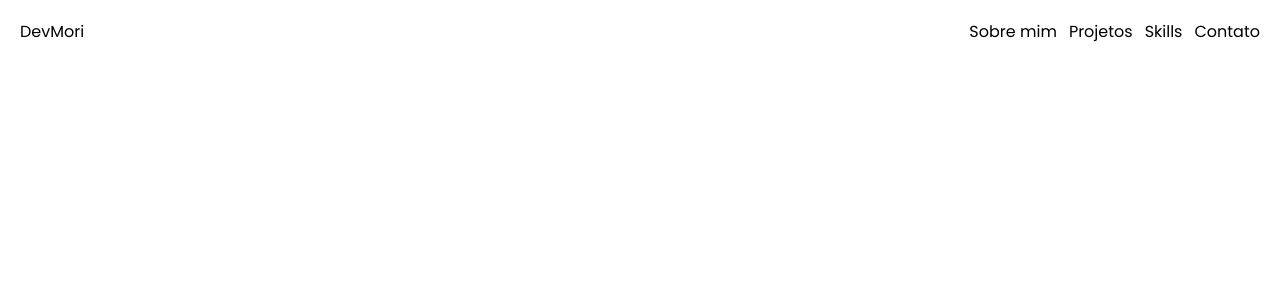
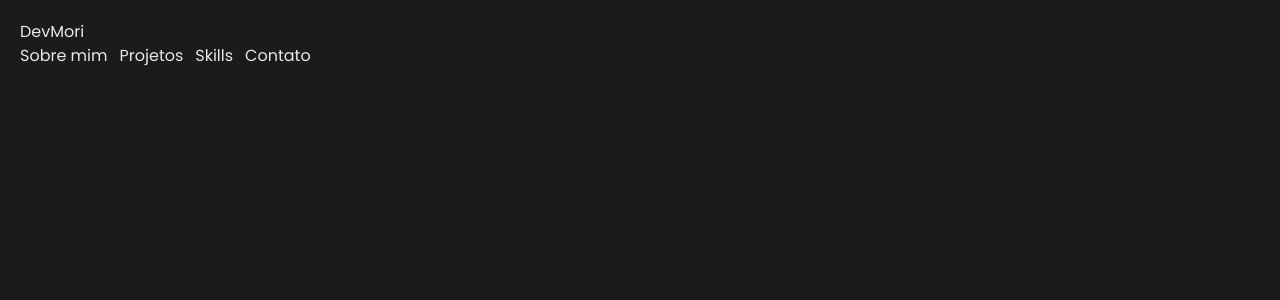
Before and after one commit to Murillou/portfolio-murillou, a React (Vite) app: page / in a window 1280 px wide. Shown: the top 300 px of the page. Built offline with nearby package versions, Linux system fonts and the light colour scheme.

Commit message:
[feat] adicionando estilização na aplicação

```diff
--- a/src/components/Header.tsx
+++ b/src/components/Header.tsx
@@ -1,6 +1,6 @@
 export function Header() {
   return (
-    <header className="flex  justify-between font-sans p-5 max-w-7xl mx-auto ">
+    <header className="flex flex-col justify-between font-poppins p-5 max-w-screen-2xl mx-auto bg-gray text-gray-text ">
       <div>DevMori</div>
       <ul className="flex gap-3">
         <li>Sobre mim</li>
--- a/src/index.css
+++ b/src/index.css
@@ -3,3 +3,7 @@
 @tailwind base;
 @tailwind components;
 @tailwind utilities;
+
+* {
+  background-color: #1c1a1a;
+}
--- a/tailwind.config.js
+++ b/tailwind.config.js
@@ -4,7 +4,12 @@ export default {
   theme: {
     extend: {
       fontFamily: {
-        sans: ['Poppins', 'sans-serif'],
+        poppins: ['Poppins', 'sans-serif'],
+      },
+
+      colors: {
+        gray: '#1c1a1a',
+        'gray-text': '#E9E9E8',
       },
     },
   },
```
